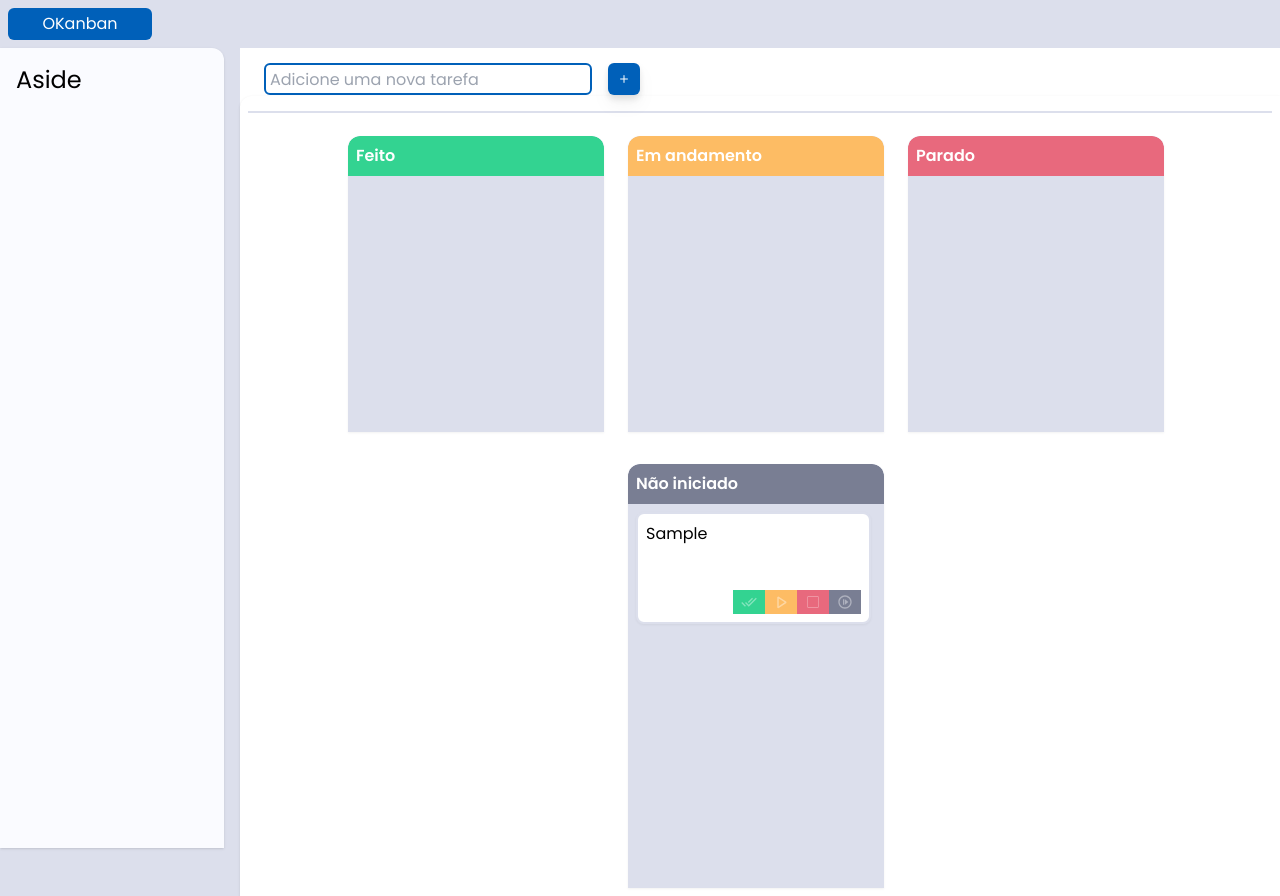
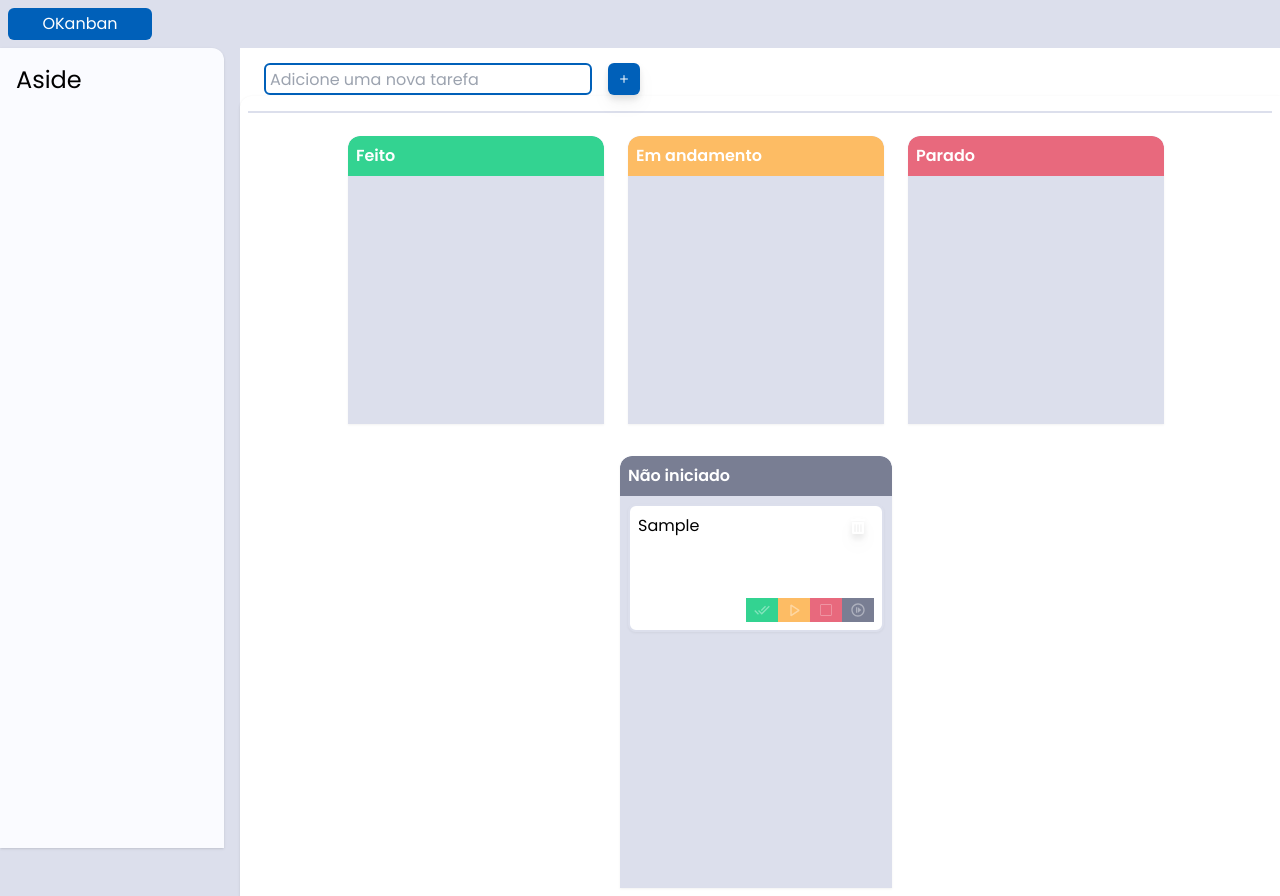
Before and after one commit to Waldst0n/OKanban, a React (Vite) app: page / in a window 1280 px wide. Both pictures are taken after typing "Sample" into the empty fields and a click on the button 624 px from the left and 79 px from the top of the page. Built offline with nearby package versions, Linux system fonts and the light colour scheme.

Commit message:
feat: add Function to exclude a task

```diff
--- a/src/components/TaskCard.jsx
+++ b/src/components/TaskCard.jsx
@@ -1,18 +1,31 @@
 // src/components/TaskCard.jsx
 import CardButton from './CardButton';
+import { useTasks } from '../context/TaskContext';
+
 import { MdOutlineDoneAll } from 'react-icons/md';
 import { VscDebugStart } from 'react-icons/vsc';
 import { CiStop1 } from 'react-icons/ci';
 import { MdOutlineNotStarted } from 'react-icons/md';
+import { FaTrashAlt } from 'react-icons/fa';
 
 const TaskCard = ({ name, status, updateStatus }) => {
+  const { tasks, deleteTask } = useTasks();
+
   const handleChangeStatus = newStatus => {
     updateStatus(name, newStatus);
   };
 
   return (
-    <div className="w-11/12 m-2 p-2 h-28 drop-shadow-sm bg-white border-2 rounded-lg border-gray">
-      <h3>{name}</h3>
+    <div className="w-64 m-2 p-2 h-32 drop-shadow-sm bg-white border-2 rounded-lg border-gray">
+      <div className="flex items-center justify-between">
+        <h3>{name}</h3>
+        <button
+          className="h-6 w-6 text-red  rounded-md text-white transition-transform hover:scale-105 drop-shadow-lg"
+          onClick={() => deleteTask(name)}
+        >
+          <FaTrashAlt />
+        </button>
+      </div>
 
       <div className="flex h-full justify-end place-items-end pb-6  ">
         <CardButton
--- a/src/context/TaskContext.jsx
+++ b/src/context/TaskContext.jsx
@@ -31,8 +31,18 @@ export const TaskProvider = ({ children }) => {
     );
   };
 
+  const deleteTask = taskName => {
+    setTasks(prevTasks => {
+      const updatedTasks = prevTasks.filter(task => task.name !== taskName);
+      localStorage.setItem('taskCard', JSON.stringify(updatedTasks)); // Atualiza o localStorage
+      return updatedTasks;
+    });
+  };
+
   return (
-    <TaskContext.Provider value={{ tasks, addTask, updateTaskStatus }}>
+    <TaskContext.Provider
+      value={{ tasks, addTask, updateTaskStatus, deleteTask }}
+    >
       {children}
     </TaskContext.Provider>
   );
```
